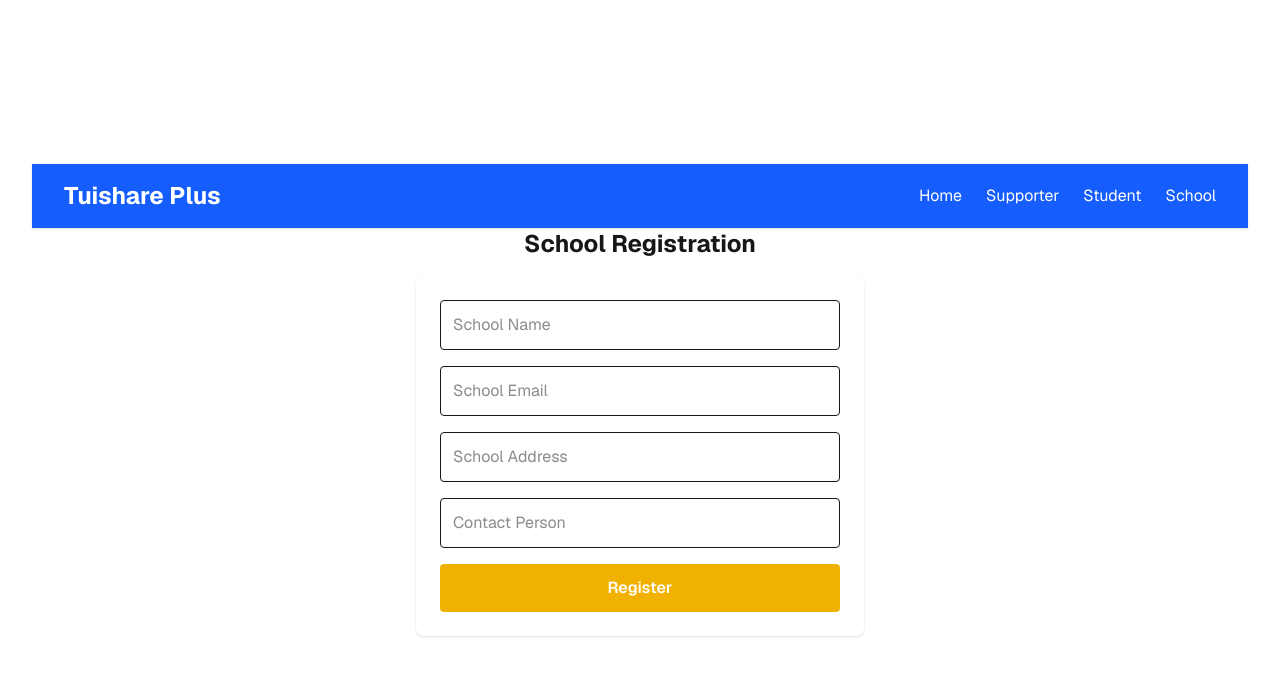
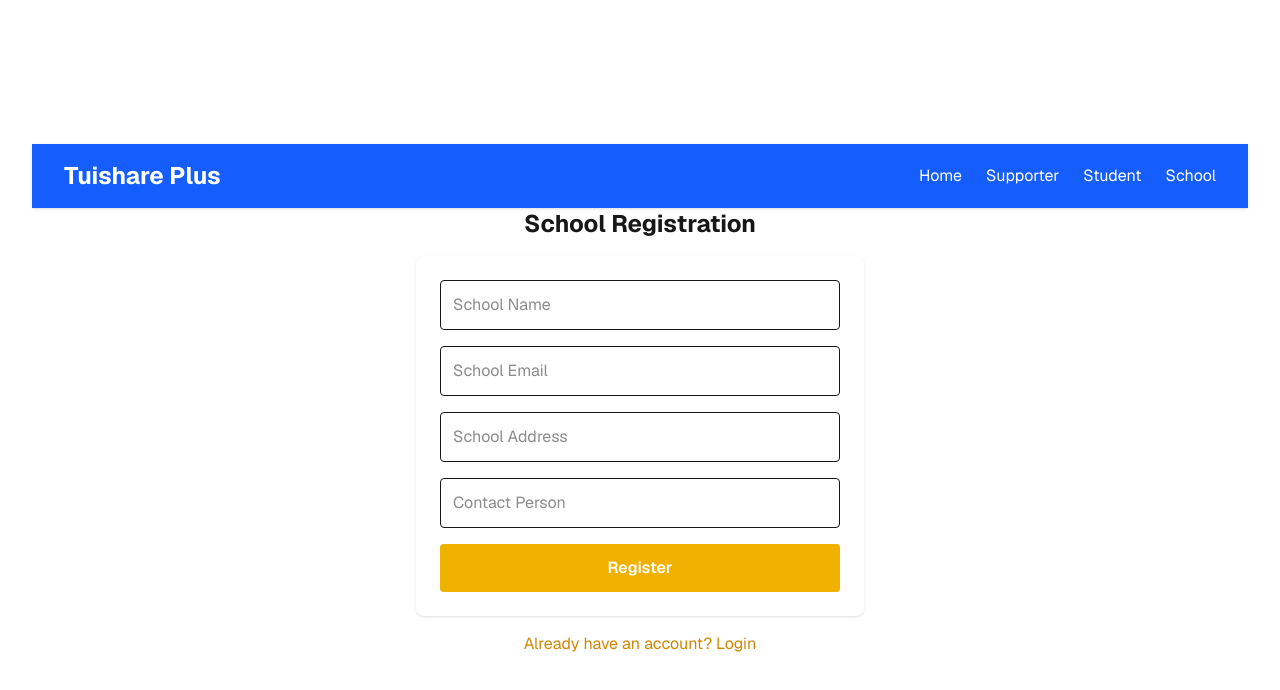
Before and after one commit to iVy-tech256/TuiShare, a Next.js app in the folder tuishare-frontend/: page /school/register in a window 1280 px wide. Shown: the top 690 px of the page. Built offline with nearby package versions, Linux system fonts and the light colour scheme.

Commit message:
add login link to school regiter page

```diff
--- a/tuishare-frontend/app/school/register/page.tsx
+++ b/tuishare-frontend/app/school/register/page.tsx
@@ -1,5 +1,6 @@
 "use client";
 import { useState } from "react";
+import Link from "next/link";
 import Navbar from "@/components/Navbar";
 import Spinner from "@/components/Spinner";
 import Toast from "@/components/Toast";
@@ -99,6 +100,12 @@ export default function SchoolRegister() {
           </button>
         </form>
       )}
+      <Link
+        href="/school/login"
+        className="mt-4 text-yellow-600 hover:underline text-center"
+      >
+        Already have an account? Login
+      </Link>
     </div>
   );
 }
```
